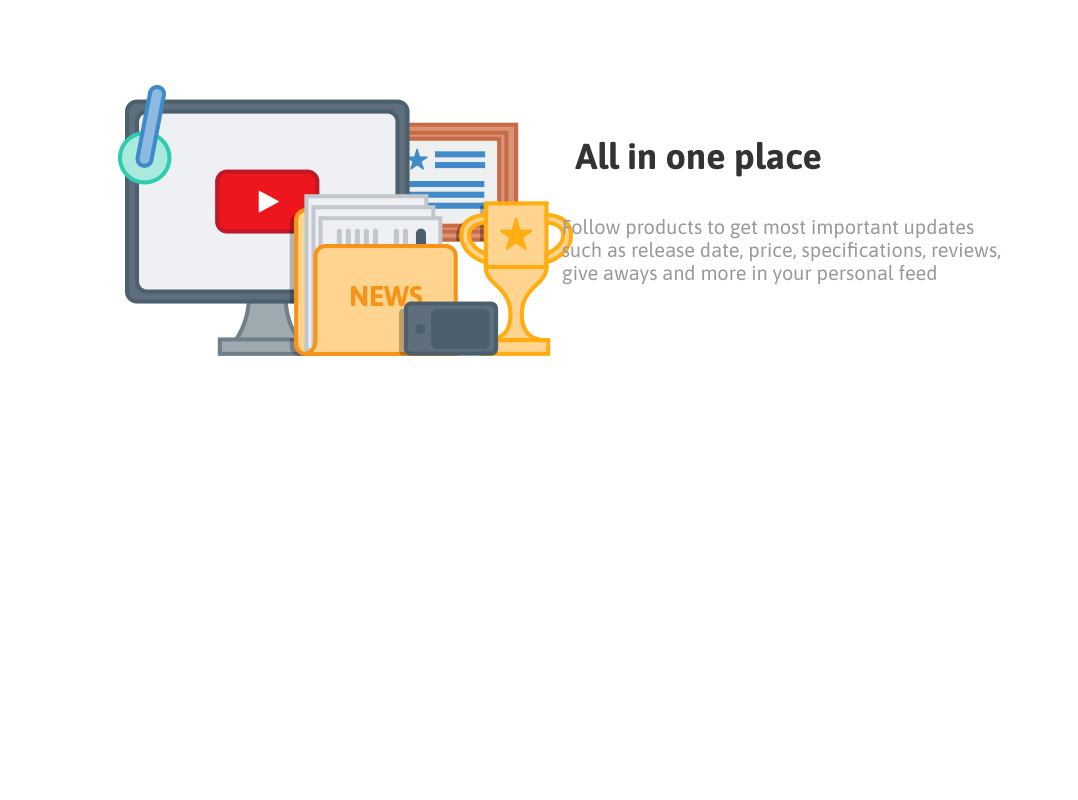
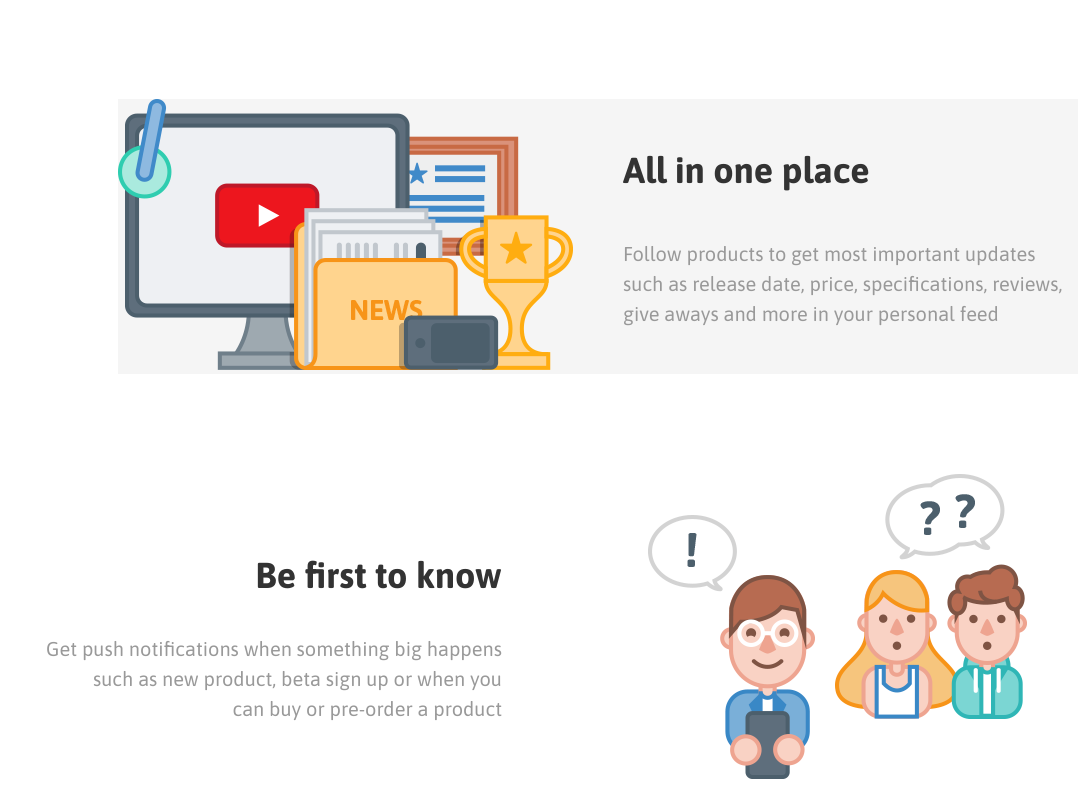
Before and after one commit to abinthaha/Upcomer, a plain HTML site: page index.html in a window 1280 px wide. Shown: the part 1480-2280 px from the top of the page, without its empty margins (202-1280 px from the left). Before the commit the page ends 1836 px from the top, so only its background shows below. Drawn offline with Linux system fonts and the light colour scheme.

Commit message:
Upto Be first to know completed

```diff
--- a/index.html
+++ b/index.html
@@ -64,13 +64,9 @@
                 Choose your favourite brands and product categories to <br/>
                 get notified  as soon as a new product is annpunced
             </section>
-            <!-- <div class="image_personalize"> -->
                 <img src="images/feed_bg.png" alt="" />
-            <!-- </div> -->
         </article>
-        <article class="illustration">
-            <!-- <div class="image_illustration">
-            </div> -->
+        <article class="all_in_one_place">
             <img src="images/illustration.png" alt="" />
             <div class="head">
                 All in one place
@@ -81,6 +77,20 @@
                 give aways and more in your personal feed
             </section>
         </article>
+        <article class="be_first_to_know">
+            <div class="head">
+                Be first to know
+            </div>
+            <section class="content">
+                Get push notifications when something big happens <br/>
+                such as new product, beta sign up or when you<br/>
+                can buy or pre-order a product
+            </section>
+            <img src="images/be_first.png" alt="" />
+        </article>
+        <article class="news_letter_footer">
+
+        </article>
     </main>
     <footer>
 
--- a/scss/input.scss
+++ b/scss/input.scss
@@ -8,6 +8,7 @@ body {
 }
 header {
     position: fixed;
+    z-index: 100;
     top: 0;
     width: 100%;
     background-color: $whitecolor;
@@ -141,34 +142,67 @@ main {
         font-size: 36px;
         font-weight: bold;
         color: #333;
+        z-index: 10;
     }
     .content {
         font-family: $page_link_font;
         font-size: 20px;
+        line-height: 1.5;
         color: #999;
     }
     .personalize {
         text-align: center;
+        background-color: #fff;
         padding-top: 120px;
         .head {
             margin-bottom: 50px;
         }
     }
-    .illustration {
+    .all_in_one_place {
         margin-top: 145px;
-        img {
-            float: left;
-            margin-left: 20%;
+        margin-left: 20%;
+        background-color: #f5f5f5;
+        img{
+            margin-right: 50px;
         }
         .head {
+            display: inline-block;
+            width: 40%;
             position: absolute;
-            right: 20%;
             margin-top: 50px;
         }
         .content {
+            display: inline-block;
             position: absolute;
-            right: 6%;
-            margin-top: 130px;
+            margin-top: 140px;
         }
     }
+    .be_first_to_know {
+        margin-top: 100px;
+        background-color: #f5f5f5;
+
+        .head {
+            display: inline-block;
+            width: 55%;
+            text-align: right;
+            position: absolute;
+            margin-top: 80px;
+        }
+        .content {
+            display: inline-block;
+            width: 55%;
+            text-align: right;
+            position: absolute;
+            margin-top: 160px;
+        }
+        img {
+            float: right;
+            margin-right: 20%;
+        }
+    }
+    .news_letter_footer {
+        background-image: url("/images/bg2.png");
+        height: 460px;
+        margin-top: 585px;
+    }
 }
```
Also changed, not shown: css/styles.css, images/be_first.png (added), images/bg2.png (added), 1 other file.
